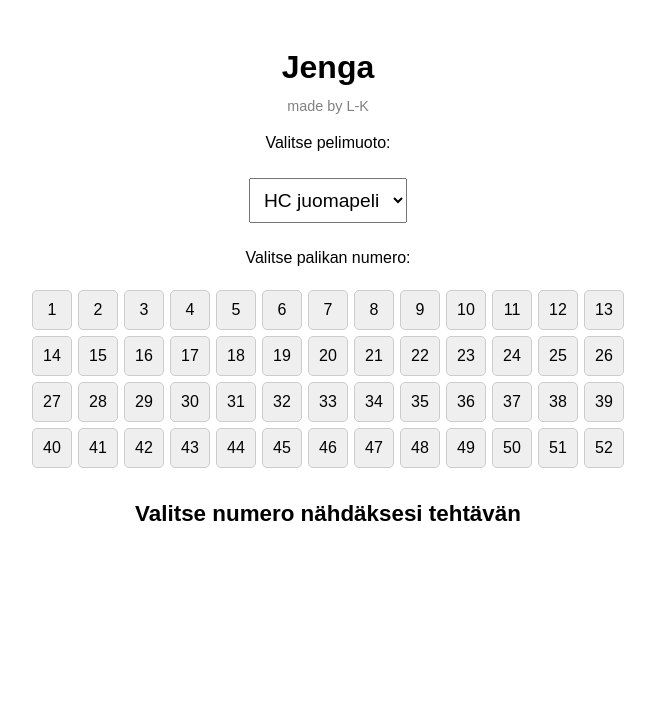
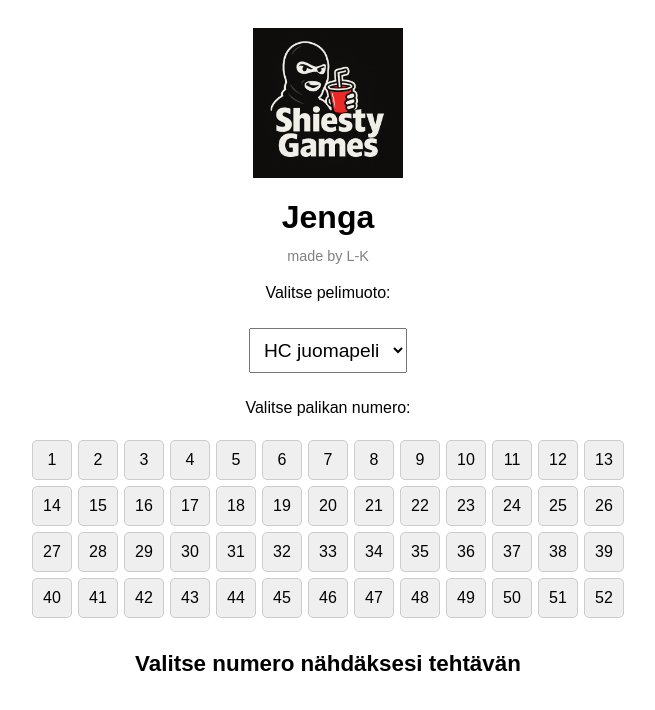
Before and after one commit to LennuShiesty/lk-jengapeli.github.io, a plain HTML site: page index.html in a window 1280 px wide. Shown: the whole page, without its empty margins (312-967 px from the left). Drawn offline with Linux system fonts and the light colour scheme.

Commit message:
Add files via upload

```diff
--- a/index.html
+++ b/index.html
@@ -27,8 +27,10 @@
   </style>
 </head>
 <body>
+  <img src="logo.jpg" alt="Jenga-logo" style="max-width: 150px; margin: 0 auto 10px; display: block;" />
   <h1>Jenga</h1>
   <div class="subtitle">made by L-K</div>
+
 
   <p>Valitse pelimuoto:</p>
   <select id="pelimuoto" onchange="päivitäNumerot()">
```
Also changed, not shown: logo.jpg (added).
